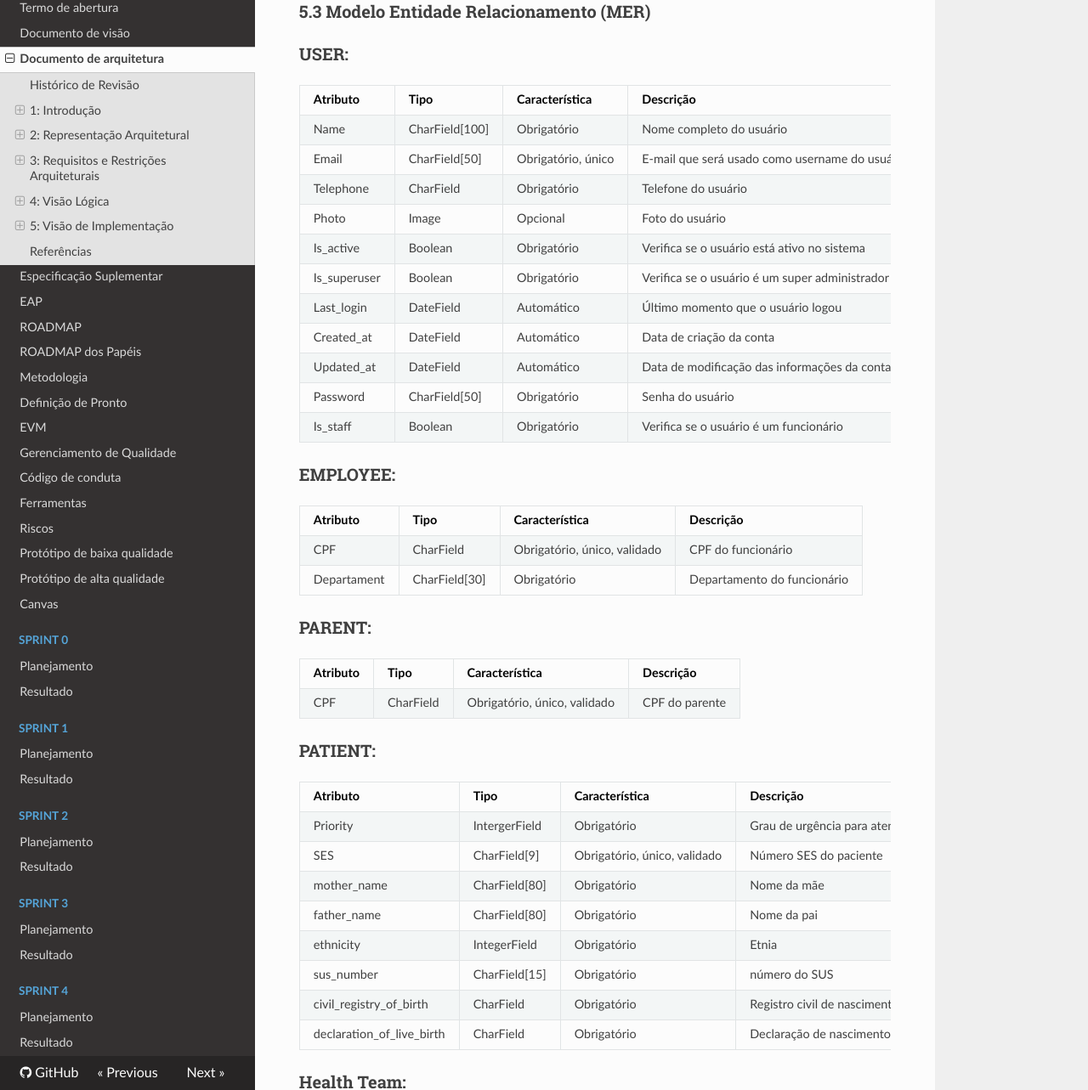
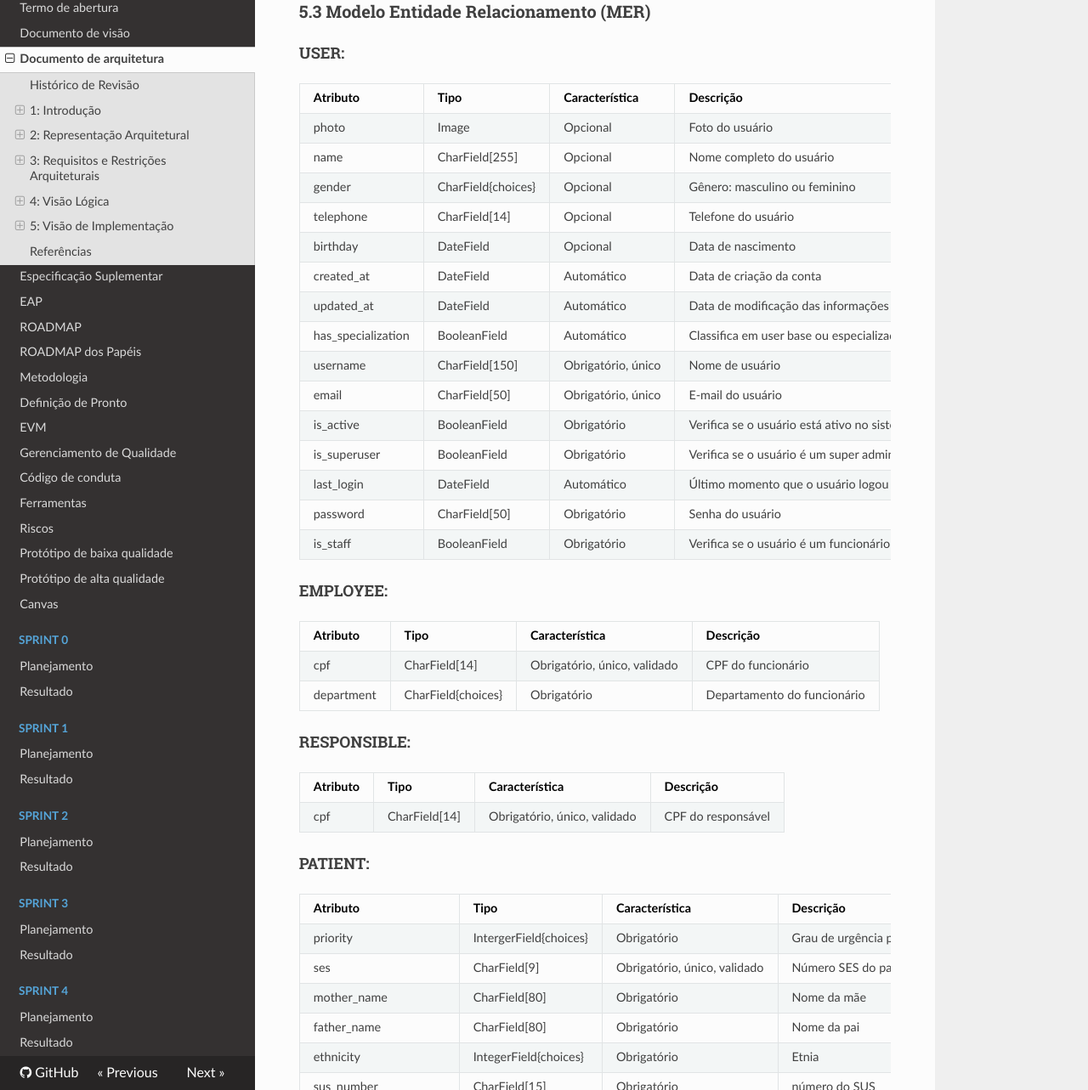
Before and after one commit to fga-eps-mds/2018.1-Dr-Down, an MkDocs documentation site: the page built from docs/mds/ARCHITECTURE_DOCUMENT.md, in a window 1280 px wide and 1400 px high, scrolled down 9514 px, cut to the strip 117-1400 px from the top of the window. Shown: the whole strip at 85% size. Built offline with MkDocs 1.6.1, drawn with Linux system fonts in a browser that asks for light colours; nearby versions of some CDN libraries; old or Windows-style settings are respelled for this version of MkDocs; some of the changed text lies outside the part shown.

Commit message:
Correcting MER diagram and Architecture diagram
Removing bidirectional arrow

Adding classes to MER diagram

Correcting MER diagram attributes

Co-authored-by: joberth rogers <joberth.rogers18@gmail.com>

```diff
--- a/docs/mds/ARCHITECTURE_DOCUMENT.md
+++ b/docs/mds/ARCHITECTURE_DOCUMENT.md
@@ -45,7 +45,7 @@ Dr. Down será uma ferramenta desenvolvida para gerenciar, auxiliar e facilitar
 
 ## 2: Representação Arquitetural
 
-![Arquitetura](https://user-images.githubusercontent.com/14116020/38784325-8dad88ee-40e6-11e8-8746-46ae3034d386.png)
+![Arquitetura](https://uploaddeimagens.com.br/images/001/378/954/original/arquitetura.png?1524062488)
 
 A arquitetura utilizada no projeto será a arquitetura baseada em componentes. O conceito de _Django Application_ é uma das principais inovações do Django e um dos grandes responsáveis por sua flexibilidade e alto reaproveitamento de componentes, ou seja, um aplicação é criada, mantida, executada e distribuída de forma totalmente independente contendo as seguintes características: alta coesão, baixo acoplamento, reutilizável e independente, que representa um contexto de negócio, além de ser externo ao projeto que irá utilizá-lo. Com isso, serão adotadas aplicações que sigam todas essas características e estejam empacotadas no [pypi](https://pypi.python.org/pypi). Cada aplicação do Django utiliza da arquitetura MVT internamente.
 
@@ -108,7 +108,7 @@ Critérios de aceitação de um componente:
 
 A cada sprint do projeto será definido a utilização ou não de cada componente disponibilizado nas tabelas abaixo. Os microsserviços e APIs consumidas também serão listados nas tabelas abaixo.
 
-#### Manter usuário (Equipe de Saúde, Paciente, Parente, Funcionário):
+#### Manter usuário (Equipe de Saúde, Paciente, Responsável, Funcionário):
 
 |Aplicação|Descrição da aplicação|Foi utilizado?|Motivo da utilização ou não|
 |---------|----------------------|:------------:|---------------------------|
@@ -254,180 +254,195 @@ Podemos então agregar as funções básicas das views dentro de classes, como m
 
 ### 5.3 Modelo Entidade Relacionamento (MER)
 
-### USER:
+#### USER:
 
 | Atributo | Tipo |Característica | Descrição |
 |---|---|---|---|
-| Name | CharField[100] | Obrigatório | Nome completo do usuário |
-| Email | CharField[50] | Obrigatório, único | E-mail que será usado como username do usuário |
-| Telephone| CharField | Obrigatório | Telefone do usuário |
-| Photo | Image | Opcional | Foto do usuário |
-| Is_active | Boolean | Obrigatório | Verifica se o usuário está ativo no sistema |
-| Is_superuser | Boolean | Obrigatório | Verifica se o usuário é um super administrador |
-| Last_login | DateField | Automático | Último momento que o usuário logou |
-| Created_at | DateField | Automático | Data de criação da conta |
-| Updated_at | DateField | Automático | Data de modificação das informações da conta |
-| Password | CharField[50] | Obrigatório | Senha do usuário |
-| Is_staff | Boolean | Obrigatório | Verifica se o usuário é um funcionário |
+| photo | Image | Opcional | Foto do usuário |
+| name | CharField[255] | Opcional | Nome completo do usuário |
+| gender | CharField{choices} | Opcional | Gênero: masculino ou feminino |
+| telephone| CharField[14] | Opcional | Telefone do usuário |
+| birthday | DateField | Opcional | Data de nascimento |
+| created_at | DateField | Automático | Data de criação da conta |
+| updated_at | DateField | Automático | Data de modificação das informações da conta |
+| has_specialization | BooleanField | Automático | Classifica em user base ou especializado |
+| username | CharField[150] | Obrigatório, único | Nome de usuário |
+| email | CharField[50] | Obrigatório, único | E-mail do usuário |
+| is_active | BooleanField | Obrigatório | Verifica se o usuário está ativo no sistema |
+| is_superuser | BooleanField | Obrigatório | Verifica se o usuário é um super administrador |
+| last_login | DateField | Automático | Último momento que o usuário logou |
+| password | CharField[50] | Obrigatório | Senha do usuário |
+| is_staff | BooleanField | Obrigatório | Verifica se o usuário é um funcionário |
 
-### EMPLOYEE:
+#### EMPLOYEE:
 
 | Atributo | Tipo | Característica | Descrição |
 |---|---|---|---|
-| CPF | CharField | Obrigatório, único, validado | CPF do funcionário |
-| Departament | CharField[30] | Obrigatório | Departamento do funcionário |
+| cpf | CharField[14] | Obrigatório, único, validado | CPF do funcionário |
+| department | CharField{choices} | Obrigatório | Departamento do funcionário |
 
-### PARENT:
+#### RESPONSIBLE:
 
 | Atributo | Tipo | Característica | Descrição |
 |---|---|---|---|
-| CPF | CharField | Obrigatório, único, validado | CPF do parente |
+| cpf | CharField[14] | Obrigatório, único, validado | CPF do responsável |
 
-### PATIENT:
+#### PATIENT:
 
 | Atributo | Tipo | Característica | Descrição |
 |---|---|---|---|
-| Priority | IntergerField | Obrigatório | Grau de urgência para atendimento do paciente |
-| SES | CharField[9] | Obrigatório, único, validado | Número SES do paciente |
+| priority | IntergerField{choices} | Obrigatório | Grau de urgência para atendimento do paciente |
+| ses | CharField[9] | Obrigatório, único, validado | Número SES do paciente |
 | mother_name | CharField[80] | Obrigatório | Nome da mãe |
 | father_name | CharField[80] | Obrigatório | Nome da pai |
-| ethnicity | IntegerField | Obrigatório | Etnia |
+| ethnicity | IntegerField{choices} | Obrigatório | Etnia |
 | sus_number | CharField[15] | Obrigatório | número do SUS |
-| civil_registry_of_birth | CharField | Obrigatório | Registro civil de nascimento |
-| declaration_of_live_birth | CharField | Obrigatório | Declaração de nascimento |
+| civil_registry_of_birth | CharField[11] | Obrigatório | Registro civil de nascimento |
+| declaration_of_live_birth | CharField[11] | Obrigatório | Declaração de nascimento |
 
 
-### Health Team:
+#### HEALTH TEAM:
 
 | Atributo | Tipo | Característica| Descrição |
 |---|---|---|---|
-| CRM | CharField | Obrigatório, único, validado | Número CRM do médicos |
-| Specialty | CharField[20] | Obrigatório | Especialidade |
-| CPF | CharField | Obrigatório, único, validado | CPF do médicos |
+| crm | CharField[7] | Obrigatório, único, validado | Número CRM do médicos |
+| speciality | CharField[20] | Obrigatório | Especialidade |
+| cpf | CharField[14] | Obrigatório, único, validado | CPF do médicos |
 
-### ADDRESS:
+#### ADDRESS:
 
 | Atributo | Tipo | Característica| Descrição |
 |---|---|---|---|
-| City | CharField[40] | Obrigatório | Cidade |
-| CEP | CharFieldField | Obrigatório | CEP |
-| Number |  CharField | Obrigatório | Numero da moradia|
-| UF | CharField[2] | Obrigatório | Unidade da Federação |
+| city | CharField[40] | Obrigatório | Cidade |
+| cep | CharFieldField[8] | Obrigatório, validado | CEP |
+| number |  CharField[5] | Obrigatório | Numero da moradia|
+| uf | CharField{choices} | Obrigatório | Unidade da Federação |
 | neighborhood | CharField[30] | Opcional | Bairro |
 
-### POST:
-
-| Atributo | Tipo | Característica | Descrição |
-|---|---|---|---|
-| Title |CharField[100] | Obrigatório | Título do post |
-| Message | TextField | Obrigatório | Mensagem do post |
-| Created_at | DateField | Automático | Data de criação do post |
-| Updated_at | DateField | Automático | Data de modificação do post |
-
-### MEDICAL QUESTIONARY:
-
-| Atributo | Tipo | Característica | Descrição |
-|---|---|---|---|
-| Psychosocial_risk | IntergerField | Obrigatório | Risco psicossocial |
-| Health_risk |IntergerField | Obrigatório | Risco de vida |
-| Family_risk | IntergerField | Obrigatório | Risco familiar |
-| Total_risk | IntergerField | Opcional | Risco total |
-
-### QUEUE:
-
-| Atributo | Tipo | Característica | Descrição |
-|---|---|---|---|
-| Speciality | CharField[50] | Obrigatório | Especialidade |
-| Time_left | DateField | Automático | Tempo faltando |
-| Position | IntergerField | Automático | Posição |
-
-### EVENTS:
-
-| Atributo | Tipo | Característica| Descrição |
-|---|---|---|---|
-| Name | CharField[100] | Obrigatório |Nome do evento |
-| Date | DateField | Obrigatório | Data do evento |
-| Address | Address | Obrigatório | Endereço do evento |
-| Description | TextField | Obrigatório | Descrição do evento |
-
-### APPOINTMENTS:
-
-| Atributo | Tipo | Característica | Descrição |
-|---|---|---|---|
-| Name | CharField[100] | Obrigatório | Nome do compromisso |
-| Date | DateField | Obrigatório | Data do compromisso |
-| Description | TextField | Opcional | Descrição do compromisso |
-
-### Categoty:
+#### CATEGORY:
 
 | Atributo | Tipo | Característica | Descrição |
 |---|---|---|---|
 | name | CharField[100] | Obrigatório | Nome da categoria |
-| Description | TextField | Obrigatório | Assunto da categoria |
-| Slug | SlugField | Obrigatorio | Usado para inserir URLs renomeadas |
+| description | TextField[100] | Obrigatório | Assunto da categoria |
+| slug | SlugField[40] | Obrigatório | Usado para inserir URLs renomeadas |
 
-### Commentary:
+#### POST:
 
 | Atributo | Tipo | Característica | Descrição |
 |---|---|---|---|
-| Message | TextField | Obrigatório | Mensagem do comentário |
-| Created_at | DateField | Automático | Data de criação do comentário |
-| Updated_at | DateField | Automático | Data de modificação do comentário |
+| title |CharField[100] | Obrigatório | Título do post |
+| message | TextField[4000] | Obrigatório | Mensagem do post |
+| created_at | DateField | Automático | Data de criação do post |
+| updated_at | DateField | Automático | Data de modificação do post |
+
+#### COMMENTARY:
+
+| Atributo | Tipo | Característica | Descrição |
+|---|---|---|---|
+| message | TextField[4000] | Obrigatório | Mensagem do comentário |
+| created_at | DateField | Automático | Data de criação do comentário |
+| updated_at | DateField | Automático | Data de modificação do comentário |
+
+#### MEDICAL QUESTIONARY:
+
+| Atributo | Tipo | Característica | Descrição |
+|---|---|---|---|
+| psychosocial_risk | IntergerField | Obrigatório | Risco psicossocial |
+| health_risk |IntergerField | Obrigatório | Risco de vida |
+| family_risk | IntergerField | Obrigatório | Risco familiar |
+| total_risk | IntergerField | Obrigatório | Risco total |
+
+#### MEDICAL RECORD:
+
+| Atributo | Tipo | Característica | Descrição |
+|---|---|---|---|
+| history | CharField[4000] | Obrigatório | Histórico médico |
 
 
+#### QUEUE:
 
-### RELACIONAMENTOS:
+| Atributo | Tipo | Característica | Descrição |
+|---|---|---|---|
+| speciality | CharField[50] | Obrigatório | Especialidade |
+| time_left | DateField | Automático | Tempo faltando |
+| position | IntergerField | Automático | Posição |
 
-#### 1 - APPOINTMENTS tem USERS (HealthTeam):
+#### EVENTS:
+
+| Atributo | Tipo | Característica| Descrição |
+|---|---|---|---|
+| name | CharField[100] | Obrigatório |Nome do evento |
+| date | DateField | Obrigatório | Data do evento |
+| description | TextField[4000] | Obrigatório | Descrição do evento |
+
+#### APPOINTMENTS:
+
+| Atributo | Tipo | Característica | Descrição |
+|---|---|---|---|
+| name | CharField[100] | Obrigatório | Nome do compromisso |
+| ddate | DateField | Obrigatório | Data do compromisso |
+| description | TextField[100] | Opcional | Descrição do compromisso |
+
+#### CLINIC:
+
+| Atributo | Tipo | Característica | Descrição |
+|---|---|---|---|
+| name | CharField[100] | Obrigatório | Nome da clínica |
+
+
+#### RELACIONAMENTOS:
+
+##### 1 - APPOINTMENTS tem USERS (HealthTeam):
 
 Um médico pode ter uma ou várias consultas e uma consulta pertence a um único médico.
 
 Cardinalidade: 1 X N
 
-#### 2 - APPOINTMENTS tem USERS (Patient):
+##### 2 - APPOINTMENTS tem USERS (Patient):
 
 Um paciente pode ter uma ou várias consultas e uma consulta pertence a um único paciente.
 
 Cardinalidade: 1 X N
 
-#### 3 - MEDICAL RECORDS tem USERS (Patient):
+##### 3 - MEDICAL RECORDS tem USERS (Patient):
 
-Um prontuário pertence a um único paciente, mas uma paciente pode conter um ou vários prontuários.
+Um prontuário pertence a um único paciente, e um paciente tem um prontuário.
 
-Cardinalidade: 1 X N
+Cardinalidade: 1 X 1
 
-#### 4 - USER (médico) tem USERS (Patient):
+##### 4 - USER (médico) tem USERS (Patient):
 
-Um médicos pode ter um ou vários pacientes, e  um paciente pode ter um ou vários médicos.
+Um médico pode ter um ou vários pacientes, e  um paciente pode ter um ou vários médicos.
 
 Cardinalidade: N X M
 
-#### 5 - POST pertence a USER:
+##### 5 - POST pertence a USER:
 
 Um usuário pode ter um ou vários Posts, e um post pertence a um único usuário.
 
 Cardinalidade:  1 X N
 
-#### 6 - POST tem COMMENTARIES:
+##### 6 - POST tem COMMENTARIES:
 
 Um comentário pode conter um único post, e um post pode conter vários comentários.
 
 Cardinalidade: 1 X N
 
-#### 7 - CLINIC possui ADDRESS:
+##### 7 - CLINIC possui ADDRESS:
 
 Um endereço pode pertencer a apenas uma clinica, e uma clinica pode ter apenas um endereço.
 
 Cardinalidade: 1 X 1
 
-### 8 - EVENTS possui ADDRESS:
+##### 8 - EVENTS possui ADDRESS:
 
 Um evento pode ter apenas um endereço, e um endereço pode ter apenas um evento.
 
 Cardinalidade: 1 X 1
 
 
-#### 9 - CATEGORIES tem POSTS:
+##### 9 - CATEGORIES tem POSTS:
 
 Um post pode conter uma única categoria, e uma categoria pode conter vários posts.
 
```
